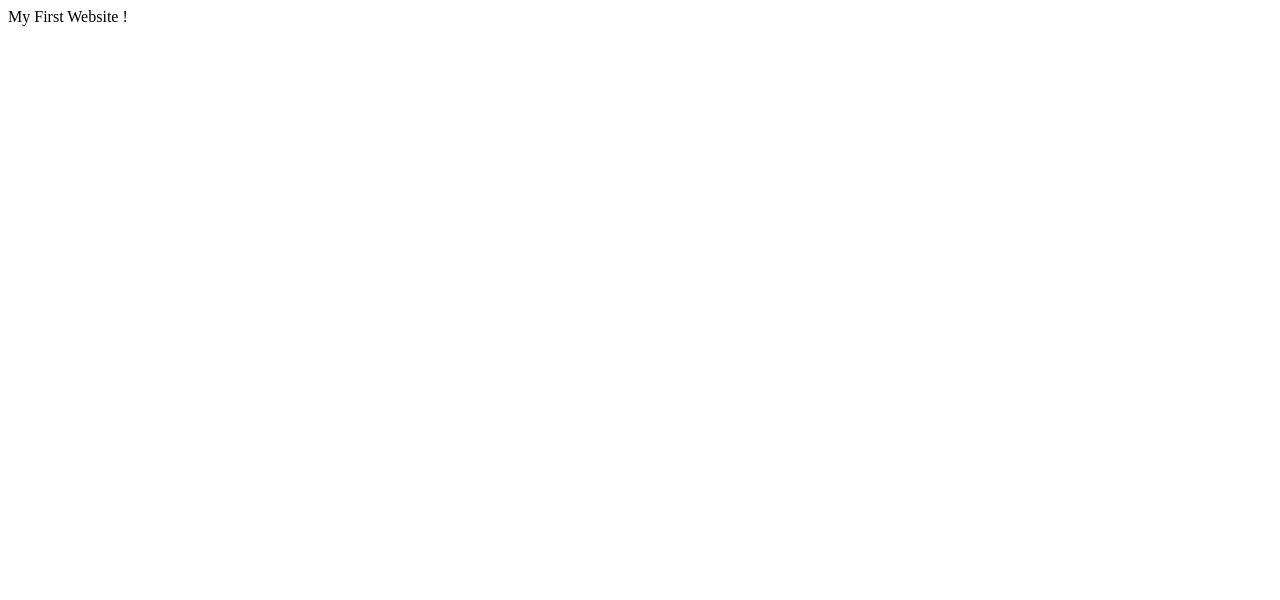
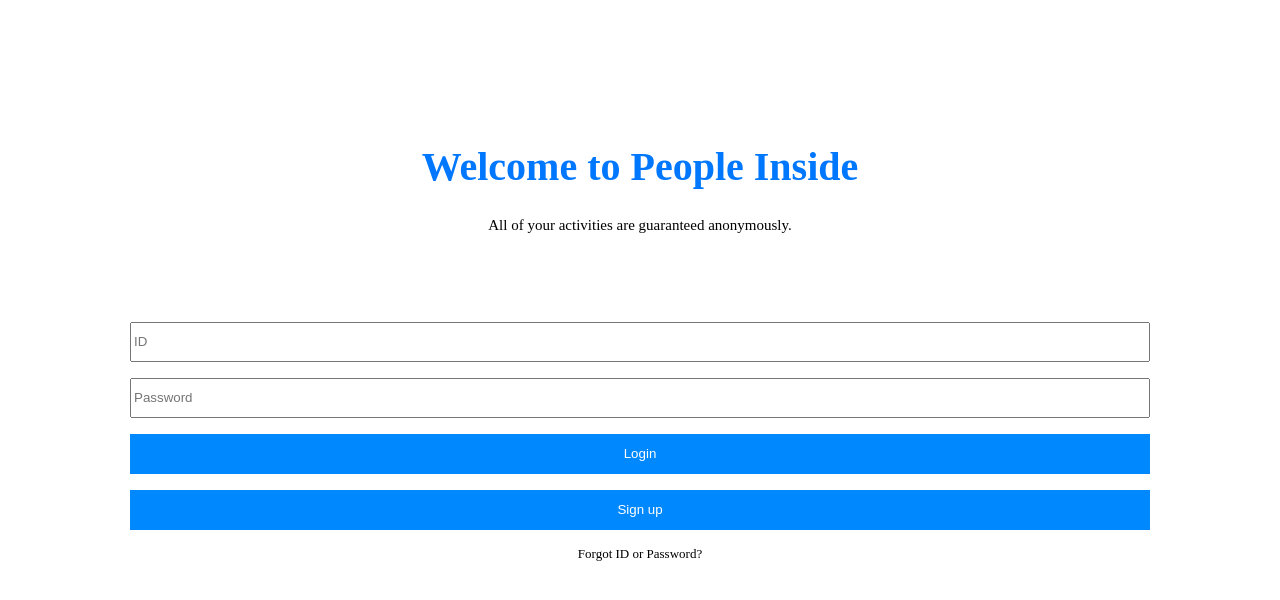
Before and after one commit to Hyunho831/People-inside-project, a plain HTML site: page index.html in a window 1280 px wide. Drawn offline with Linux system fonts and the light colour scheme.

Commit message:
Update index.html

```diff
--- a/index.html
+++ b/index.html
@@ -1,2 +1,34 @@
-<!doctype html>
-My First Website !
+
+<head>
+<meta name="viewport" content="width=device-width">
+<title>replit</title>
+<link href="style.css" rel="stylesheet" type="text/css" />
+
+<link rel="stylesheet" href="css/style.css" />
+<meta charset="UTF-8" />
+<meta name="viewport" content="width=device-width, initial-scale=1.0" />
+</head>
+
+<style>
+h1{color:0077ff;text-align:center;font-size:40;}
+p{text-align:center;}
+div{text-align:center;font-size:15;}
+.submit{background-color:#0088ff;width:1020px;height:40;color:#ffffff;border:none}
+</style>
+
+
+
+<body>
+<br><br><br><br><br><br>
+<h1>Welcome to People Inside</h1>
+<div>All of your activities are guaranteed anonymously.</div><br><br><br><br>
+<p><input type="text" style="width:1020px;height:40px; name="email" class="text-field" placeholder="ID" ></p>
+<p><input type="password" style="width:1020px;height:40px; name="password" class="text-field"placeholder="Password"></p>
+<p><input type="submit" value="Login"class="submit"> </p>
+<p><input type="submit" value="Sign up" class="submit"></p>
+<p style="font-size:13">Forgot ID or Password?</p>
+
+
+
+
+</body>
```
